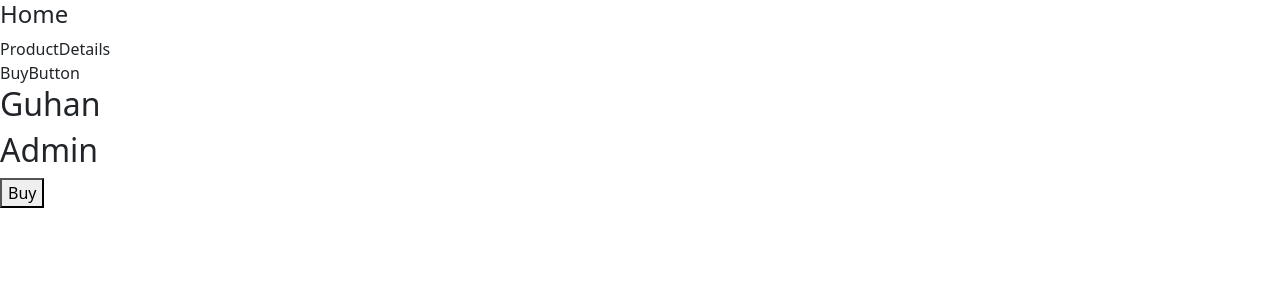
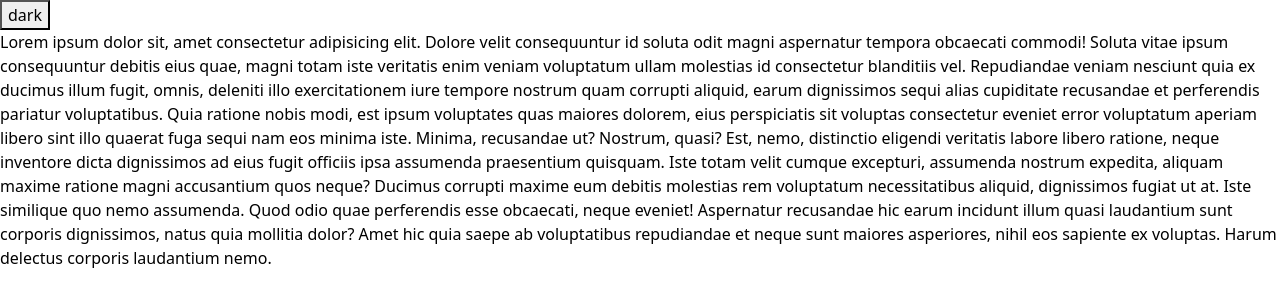
Before and after one commit to guhan0000/React-Revision-DI, a React (Vite) app: page / in a window 1280 px wide. Shown: the top 306 px of the page. Built offline with nearby package versions, Linux system fonts and the light colour scheme.

Commit message:
app modification

```diff
--- a/src/App.jsx
+++ b/src/App.jsx
@@ -1,17 +1,14 @@
 import { useContext, useState } from "react";
-import Home from "./UseContext/Home";
-import UserContext from "./UseContext/UserContext";
+import Home from "./UseContext/theme/Home";
+import ThemeContext from "./UseContext/theme/ThemeContext";
 
 function App() {
-  const user = {
-    userName: "Guhan",
-    role: "Admin",
-  };
+  const [theme, setTheme] = useState("light");
   return (
     <>
-      <UserContext.Provider value={user}>
+      <ThemeContext.Provider value={{theme,setTheme}}>
         <Home />
-      </UserContext.Provider>
+      </ThemeContext.Provider>
     </>
   );
 }
```
